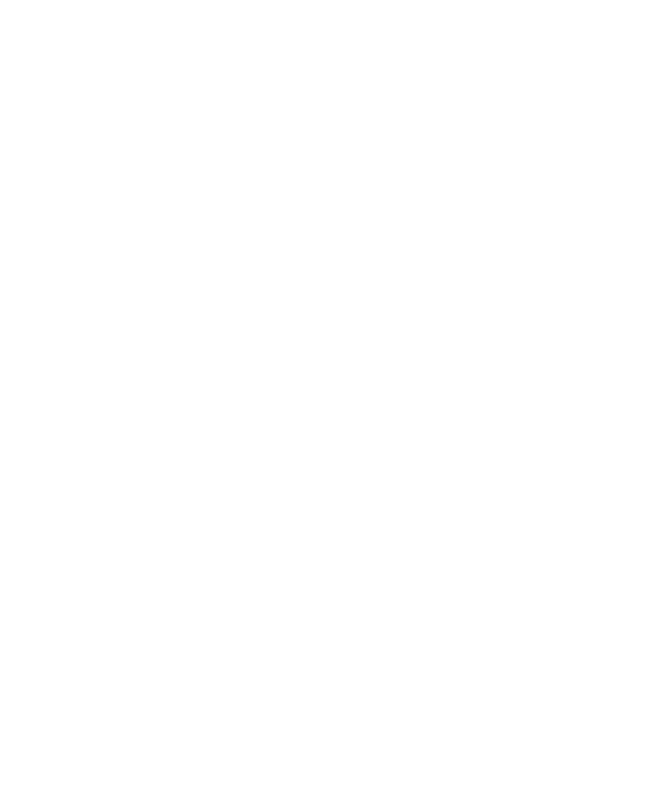
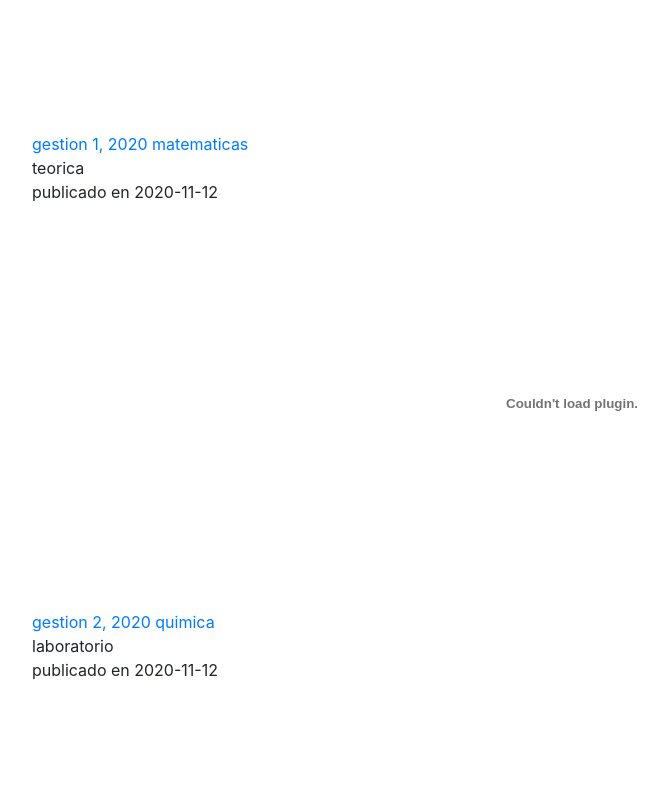
Before and after one commit to EliceoJoel/Cliente-TIS, a React (Create React App) app: page /list in a window 1280 px wide. Shown: the part 420-1220 px from the top of the page, without its empty margins (68-733 px from the left). Before the commit the page ends 800 px from the top, so only its background shows below. Built offline with nearby package versions, Linux system fonts and the light colour scheme; no server answers.

Commit message:
Update List.js

```diff
--- a/src/components/List.js
+++ b/src/components/List.js
@@ -6,14 +6,39 @@ class List extends Component{
   constructor(props) {
       super(props);
       this.state = {
-        convocatorias: [],
+        convocatorias: [
+          {
+            pdf:"http://www.africau.edu/images/default/sample.pdf",
+            tipo:"teorica",
+            año:2020,
+            gestion:1,
+            materia:"matematicas",
+            created_at:"2020-11-12",
+        },
+        {
+          pdf:"http://www.africau.edu/images/default/sample.pdf",
+          tipo:"laboratorio",
+          año:2020,
+          gestion:2,
+          materia:"quimica",
+          created_at:"2020-11-12",
+      },
+      {
+        pdf:"http://www.africau.edu/images/default/sample.pdf",
+        tipo:"practica",
+        año:2019,
+        gestion:1,
+        materia:"quimica",
+        created_at:"2019-10-15",
+    }
+      ],
       };
     }
-    componentDidMount() {
+    /*componentDidMount() {
       fetch('http://127.0.0.1:8000/api/convs')
         .then(response => response.json())
         .then(data => this.setState({ convocatorias: data }));
-  }
+    }*/
 
   render(){
     return(
```
